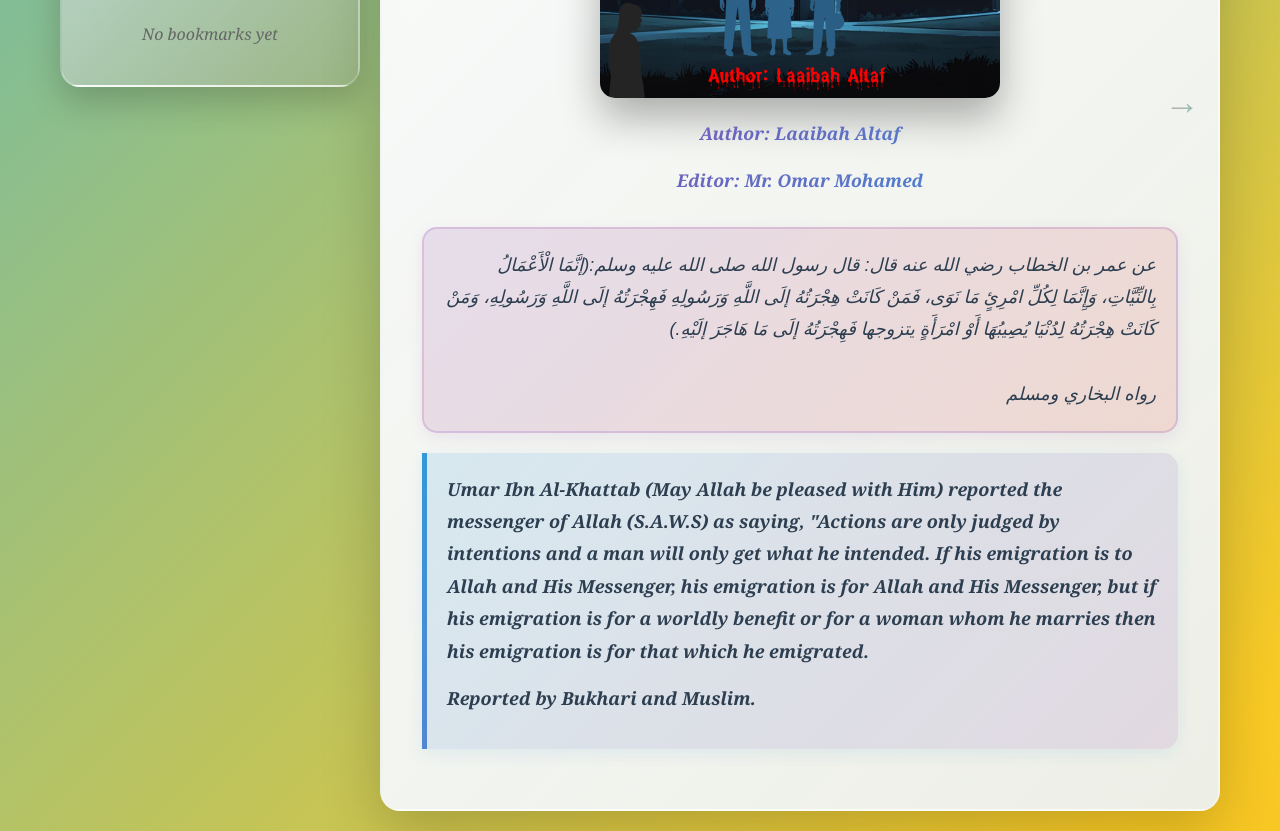
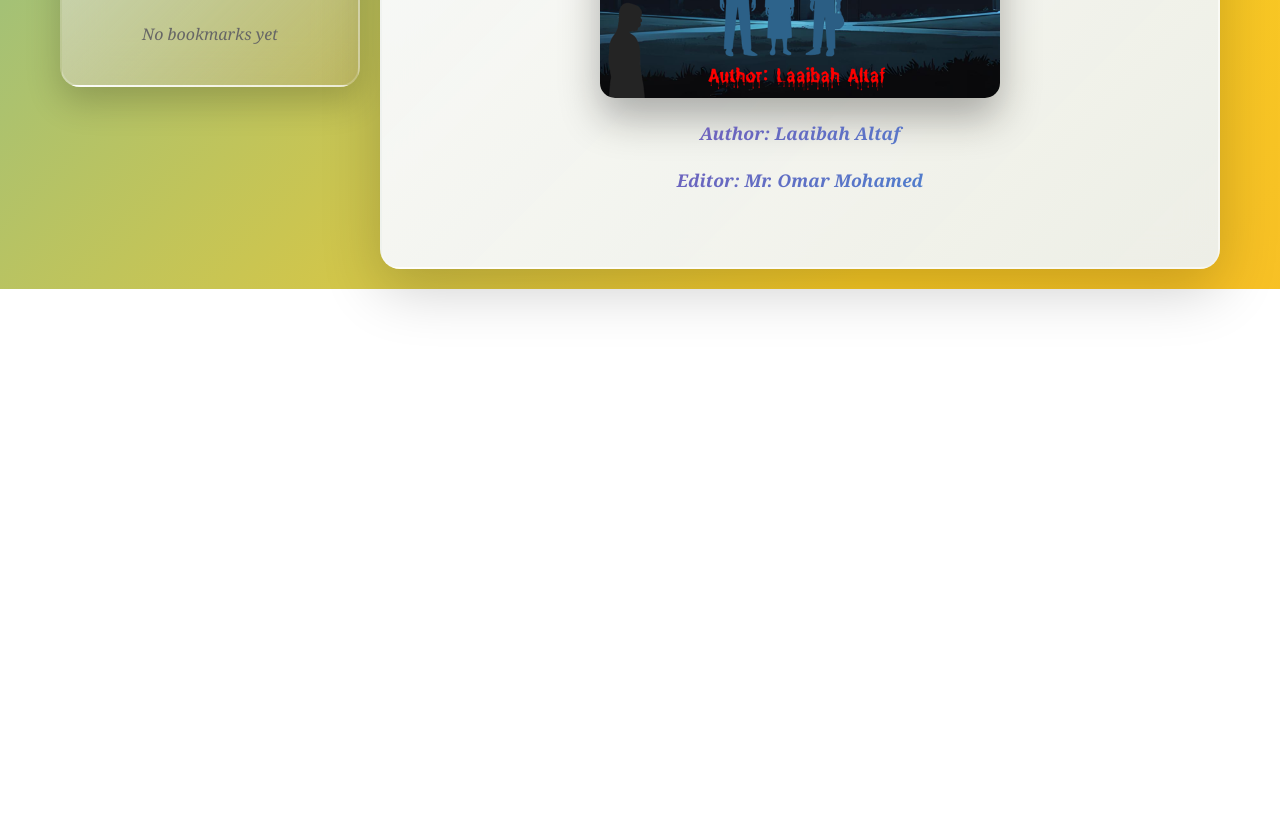
Before and after one commit to philomusic1/TFTUD---DigiRead, a plain HTML site: page index.html in a window 1280 px wide. Shown: the part 854-1685 px from the top of the page. After the commit the page ends 1143 px from the top, so only its background shows below. Drawn offline with Linux system fonts and the light colour scheme.

Commit message:
Update index.html

```diff
--- a/index.html
+++ b/index.html
@@ -676,17 +676,6 @@
                         <p><strong><em>Editor: Mr. Omar Mohamed</em></strong></p>
                     </div>
 
-                    <blockquote class="arabic-text">
-                        عن عمر بن الخطاب رضي الله عنه قال: قال رسول الله صلى الله عليه وسلم:(إنَّمَا الْأَعْمَالُ بِالنِّيَّاتِ، وَإِنَّمَا لِكُلِّ امْرِئٍ مَا نَوَى، فَمَنْ كَانَتْ هِجْرَتُهُ إلَى اللَّهِ وَرَسُولِهِ فَهِجْرَتُهُ إلَى اللَّهِ وَرَسُولِهِ، وَمَنْ كَانَتْ هِجْرَتُهُ لِدُنْيَا يُصِيبُهَا أَوْ امْرَأَةٍ يتزوجها فَهِجْرَتُهُ إلَى مَا هَاجَرَ إلَيْهِ.)
-                        <br><br>
-                        رواه البخاري ومسلم
-                    </blockquote>
-
-                    <blockquote>
-                        <p><strong>Umar Ibn Al-Khattab (May Allah be pleased with Him) reported the messenger of Allah (S.A.W.S) as saying, "Actions are only judged by intentions and a man will only get what he intended. If his emigration is to Allah and His Messenger, his emigration is for Allah and His Messenger, but if his emigration is for a worldly benefit or for a woman whom he marries then his emigration is for that which he emigrated.</strong></p>
-                        <p><strong>Reported by Bukhari and Muslim.</strong></p>
-                    </blockquote>
-                </div>
 
                 <!-- Page 2: Part 1 -->
                 <div class="page" data-page="2">
```
